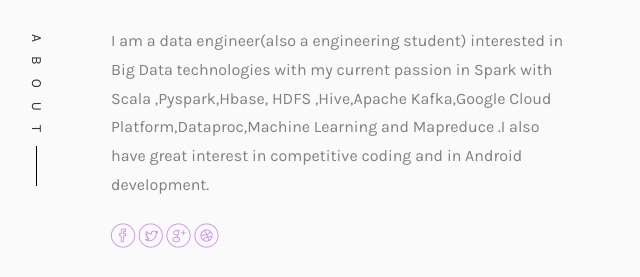
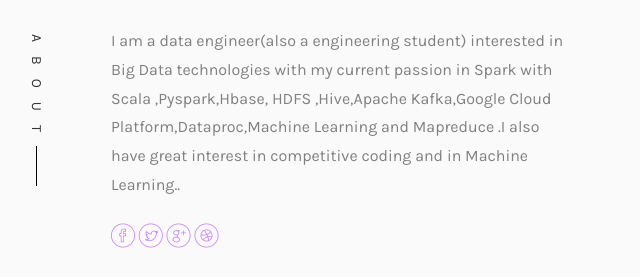
Before and after one commit to anaballe/anand, a plain HTML site: page about.html in a window 1280 px wide. Shown: the part 341-618 px from the top of the page, 640-1280 px from the left. Drawn offline with nearby package versions, Linux system fonts and the light colour scheme; files whose address does not match are found by name; a web font is replaced by a local one.

Commit message:
Update about.html

```diff
--- a/about.html
+++ b/about.html
@@ -125,7 +125,7 @@
 								<div class="rotate">
 									<h2 class="heading">About</h2>
 								</div>
-								<p>I am a data engineer(also a engineering student) interested in Big Data technologies with my current passion in Spark with Scala ,Pyspark,Hbase, HDFS ,Hive,Apache Kafka,Google Cloud Platform,Dataproc,Machine Learning and Mapreduce .I also have great interest in competitive coding and  in Android development.</p>
+								<p>I am a data engineer(also a engineering student) interested in Big Data technologies with my current passion in Spark with Scala ,Pyspark,Hbase, HDFS ,Hive,Apache Kafka,Google Cloud Platform,Dataproc,Machine Learning and Mapreduce .I also have great interest in competitive coding and  in Machine Learning..</p>
 								<p class="colorlib-social-icons">
 									<a href="https://www.facebook.com/anand.shukla.77985741"><i class="icon-facebook4"></i></a>
 									<a href="#"><i class="icon-twitter3"></i></a>
```
